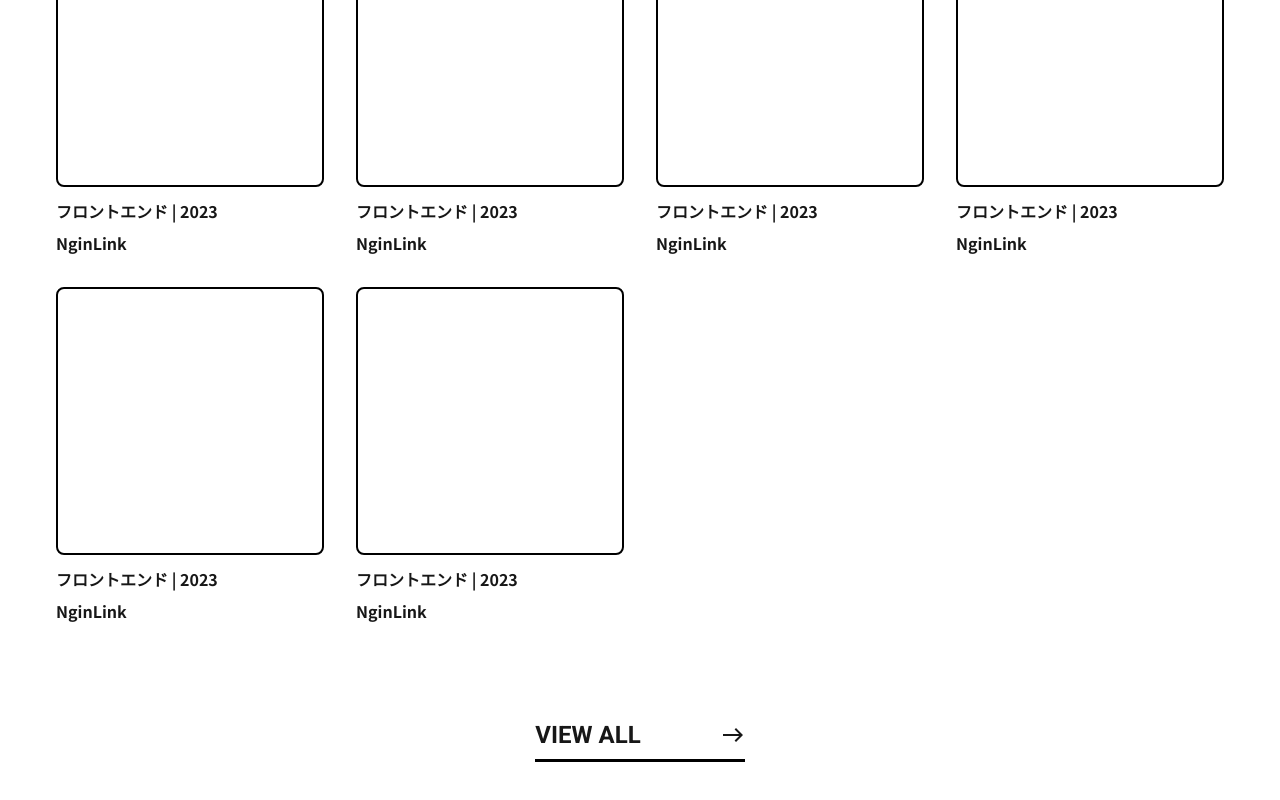
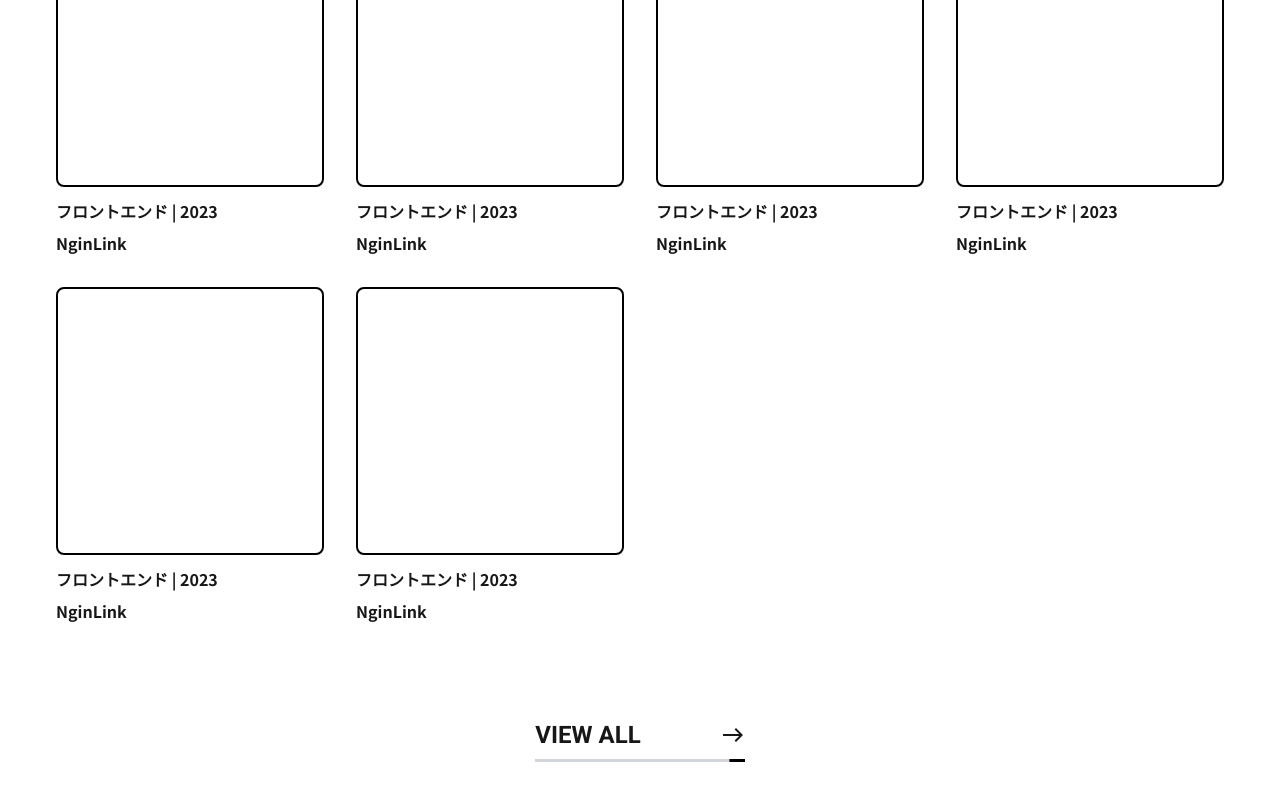
Before and after one commit to SomaTakata/shibayoko, a Next.js app: page / in a window 1280 px wide. Shown: the part 659-1459 px from the top of the page. Built offline with nearby package versions, Linux system fonts and the light colour scheme.

Commit message:
scroll view border animation

```diff
--- a/tailwind.config.ts
+++ b/tailwind.config.ts
@@ -21,8 +21,9 @@ const config: Config = {
       animation: {
         marquee: 'marquee 30s linear infinite',
         marquee2: 'marquee2 30s linear infinite',
+        slide: 'slide 3s infinite ease-in-out',
       },
-      textStroke: {
+      textStrokeWidth: {
         '1': '1px',
         '2': '2px',
       },
@@ -39,15 +40,27 @@ const config: Config = {
           '0%': { transform: 'translateX(100%)' },
           '100%': { transform: 'translateX(0%)' },
         },
+        slide: {
+          '0%': {
+            transform: 'translateX(-100%)'
+          },
+          '50%': {
+            transform: 'translateX(0)'
+          },
+          '100%': {
+            transform: 'translateX(100%)'
+          }
+        },
       },
     },
   },
   variants: {},
-  plugins: [  function ({ addUtilities }: PluginAPI) {
+  plugins: [
+    function ({ addUtilities }: PluginAPI) {
       const newUtilities = {
         '.text-stroke': {
-        '-webkit-text-stroke': '1px black',
-        'text-stroke': '1px black',
+          '-webkit-text-stroke': '2px black',
+          'text-stroke': '2px black',
         },
         '.text-stroke-white': {
           '-webkit-text-stroke': '1px white',
@@ -56,7 +69,19 @@ const config: Config = {
       };
       addUtilities(newUtilities);
     },
-]
+    function ({ addUtilities }: PluginAPI) {
+      const newUtilities = {
+        '.hs': {
+          display: 'grid',
+          gap: '10px',
+          'grid-template-columns': 'repeat(6, calc(50% - 40px))',
+          'grid-template-rows': 'minmax(150px, 1fr)',
+          padding: '0 20px',
+        },
+      };
+      addUtilities(newUtilities);
+    },
+  ],
 };
 
 export default config;
```
Lines whose indentation alone changed are shown as unchanged.
